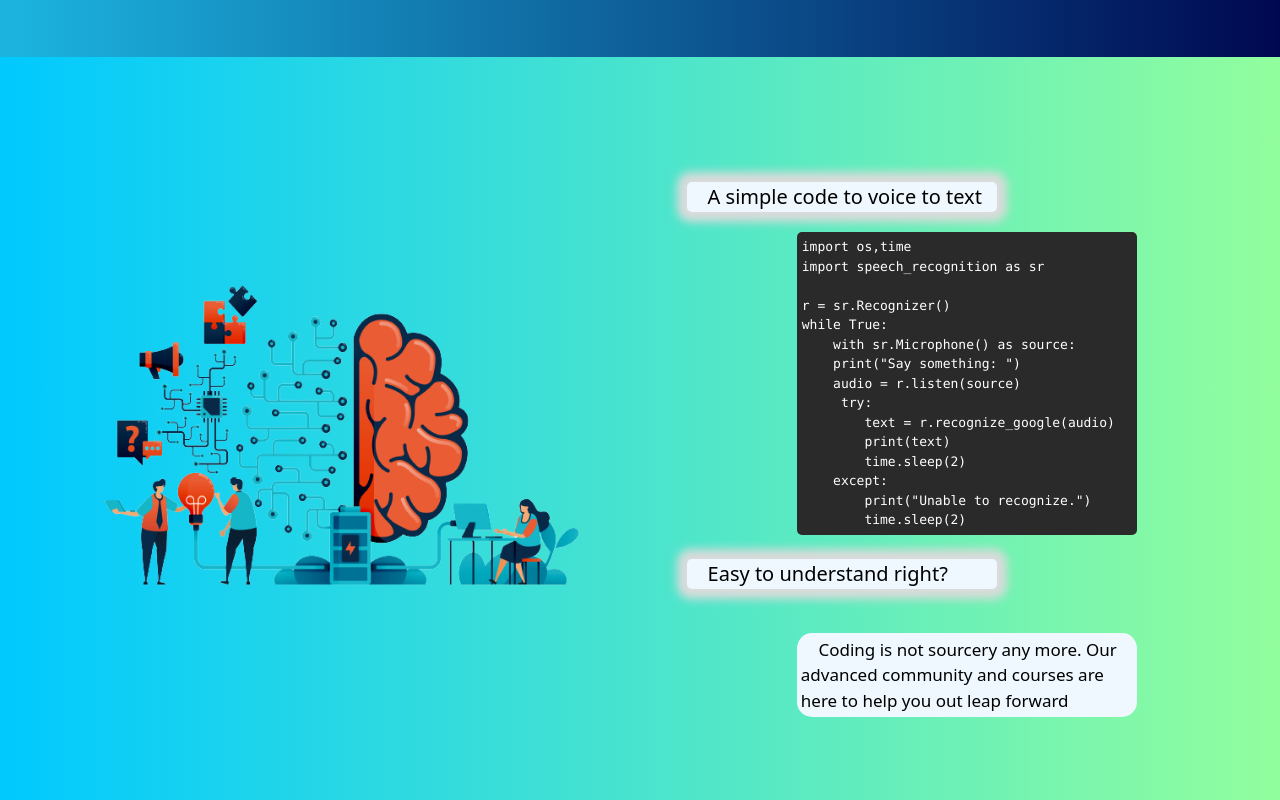
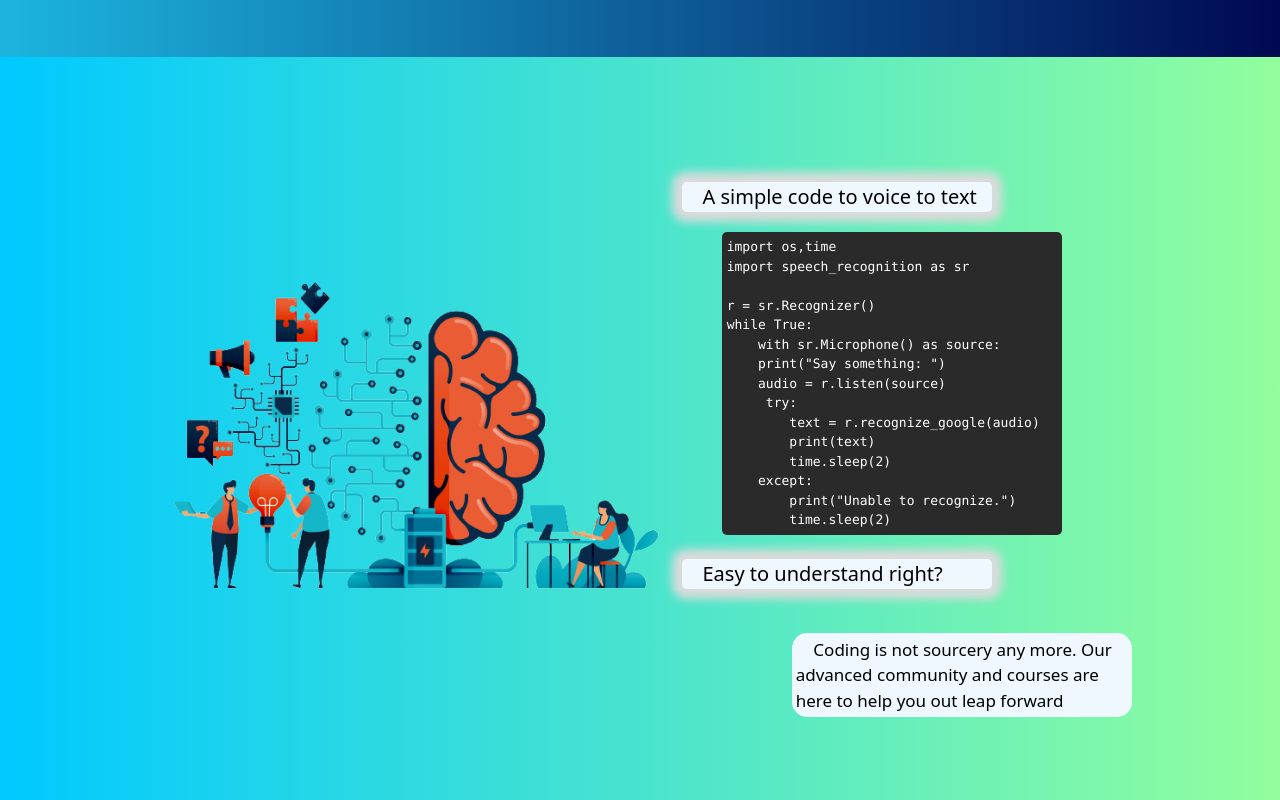
Before and after one commit to Eddie2111/connecteen-frontend, a Next.js app: page / in a window 1280 px wide. Shown: the part 880-1680 px from the top of the page. Built offline with nearby package versions, Linux system fonts and the light colour scheme.

Commit message:
push [0.0.7 ++] [deployed]

```diff
--- a/pages/components/Navbar2.js
+++ b/pages/components/Navbar2.js
@@ -9,7 +9,7 @@ function Navbar2 () {
   const handleScroll = () => {
     const offset = window.scrollY;
     if (offset > 100) {
-      setNavPull("-90px");
+      setNavPull("-140px");
       console.log("we recording this?")
     }
     if (offset < 100) {
@@ -38,7 +38,7 @@ function Navbar2 () {
     position:"fixed",
     width:"100vw",
     marginTop: navPull,
-    zIndex:"100",
+    zIndex:"30",
     transition:"0.5s",
   }
   const sidebar = {
@@ -47,7 +47,7 @@ function Navbar2 () {
     marginLeft:drawer,
     position:"fixed",
     display:"static",
-    zIndex: "1",
+    zIndex: "70",
     top: "0",
     left: "0",
     color:"white",
--- a/styles/style.css
+++ b/styles/style.css
@@ -78,9 +78,9 @@
     margin: auto;
 }
 .indexContainer1{
-    width:85vw;
+    width:80vw;
     padding: auto;
-    margin-left:-70px;
+    margin:auto;
 }
 .card{
     background: rgb(28,28,28);
@@ -189,7 +189,7 @@
     align-items: center;
 }
 .flexItem3{
-    width: 340px;
+    width: 380px;
     height: 400px;
     margin: auto;
 
@@ -199,9 +199,9 @@
 }
 
 .flexItem4{
-    width: 340px;
+    width: 280px;
     height: 550px;
-    margin-left:85px;
+
 
     justify-content: right;
     align-items: right;
@@ -239,7 +239,7 @@
     border-radius: 5px;
     padding:5px;
     margin-top: 20px;
-    margin-left: 110px;
+    margin-left: 40px;
     justify-content: center;
 }
 .cloud3{
@@ -250,7 +250,7 @@
     border-radius: 15px;
     padding:4px;
     margin-top: 20px;
-    margin-left: 110px;
+    margin-left: 40px;
     justify-content: center;
 }
 .HeadingContainer{
@@ -312,4 +312,20 @@
         justify-content: right;
         align-items: right;
     }
+    .indexContainer1{
+        width:80vw;
+        padding: auto;
+        margin-left:150px;
+    }
+    .cloud3{
+        width:340px;
+        color:rgb(0, 0, 0);
+        font-size: 17px;
+        background-color: aliceblue;
+        border-radius: 15px;
+        padding:4px;
+        margin-top: 20px;
+        margin-left: 110px;
+        justify-content: center;
+    }
 }
```
